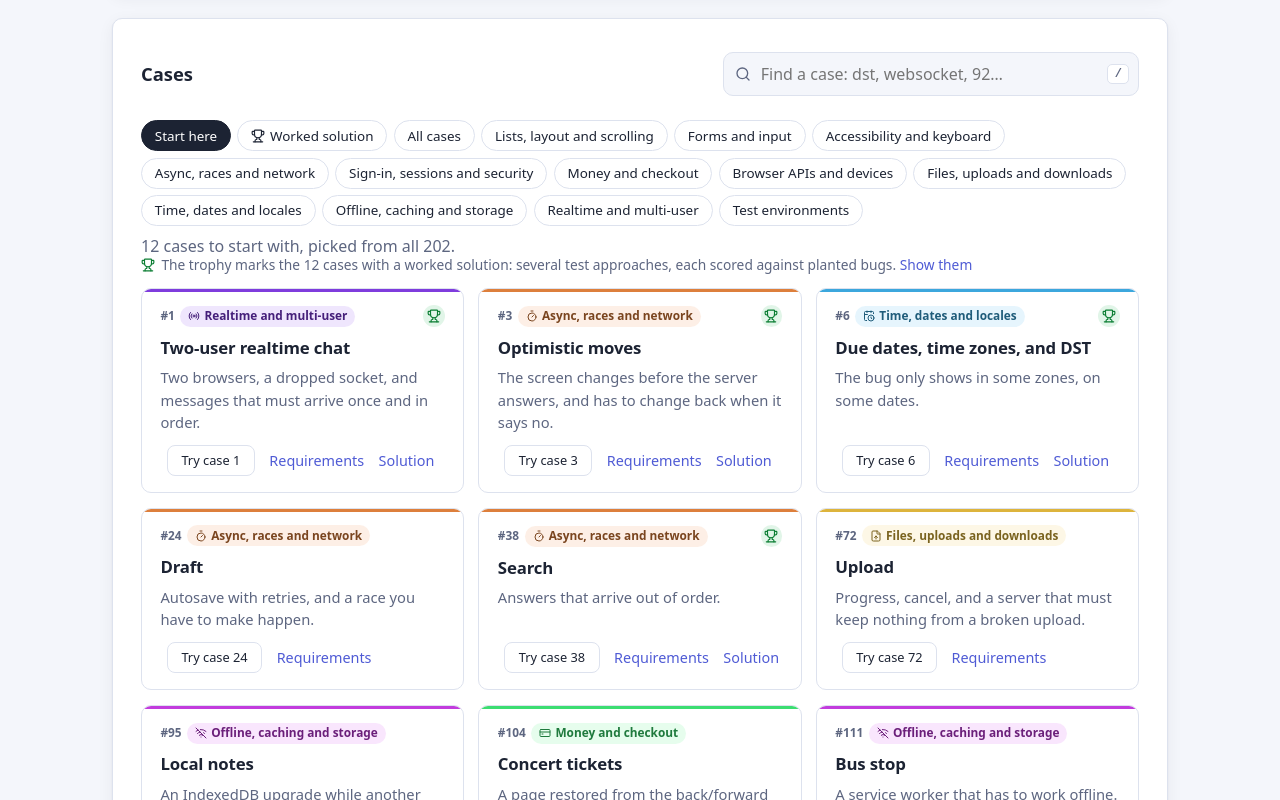
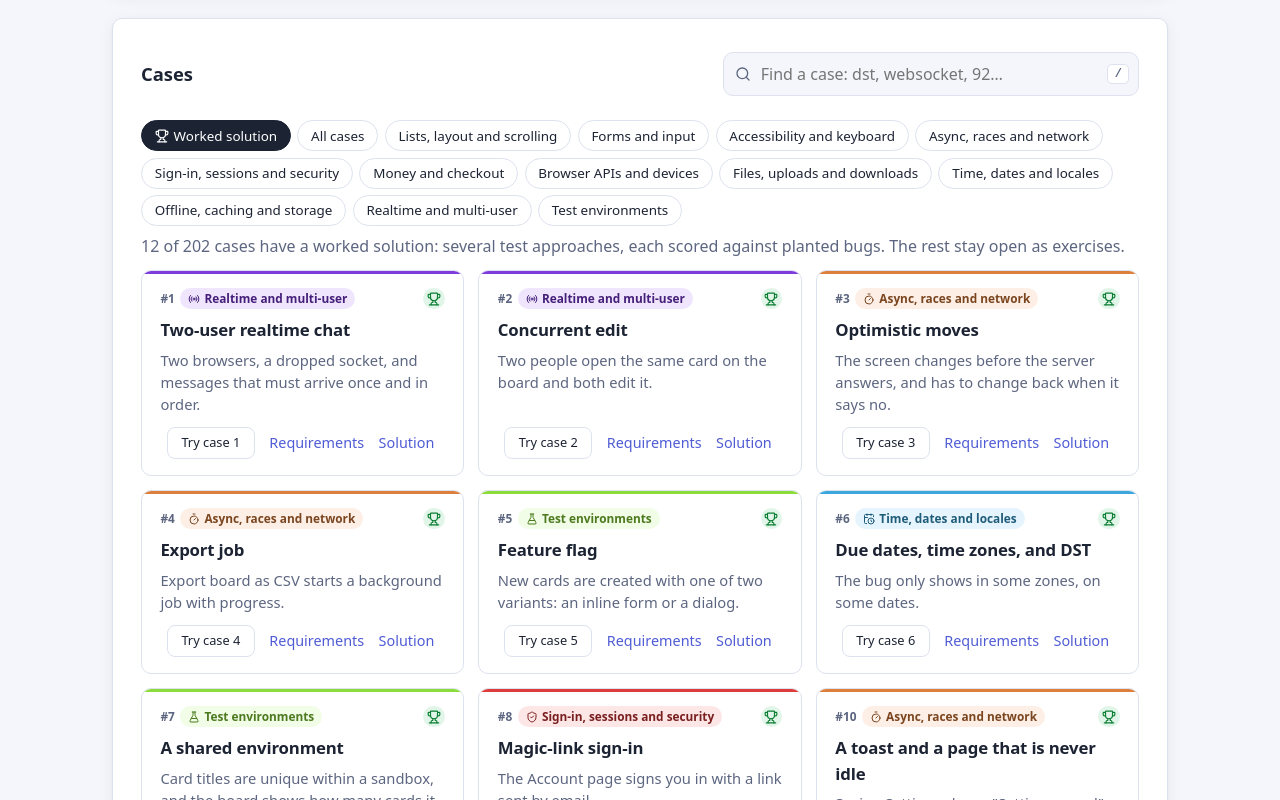
Before and after one commit to bartech-lab/e2e-casebook, a React (Vite) app in the folder web/: page / in a window 1280 px wide. Shown: the part 1480-2280 px from the top of the page. Built offline with nearby package versions, Linux system fonts and the light colour scheme.

Commit message:
Landing: drop the mixed 'Start here' filter; open on the cases with worked solutions

```diff
--- a/web/src/Landing.tsx
+++ b/web/src/Landing.tsx
@@ -7,7 +7,6 @@ import { ThemeToggle } from './ThemeToggle.tsx';
 import { GitHubMark, LogoMark, hueStyle, themeMeta } from './themeMeta.tsx';
 import { BENCHMARK_URL, CASES, REPO_URL, SOLUTIONS_URL, THEMES, docUrl, solutionUrl, type Case } from './cases.ts';
 
-const START_HERE = 'Start here';
 const ALL = 'All cases';
 const SOLVED = 'Worked solution';
 const solvedCount = CASES.filter((c) => c.solution).length;
@@ -18,7 +17,7 @@ export function Landing() {
     mutationFn: async (page: string) => ({ id: (await createSandbox()).id, page }),
     onSuccess: ({ id, page }) => navigate(page ? `/s/${id}/${page}` : `/s/${id}`),
   });
-  const [filter, setFilter] = useState(START_HERE);
+  const [filter, setFilter] = useState(SOLVED);
   const [query, setQuery] = useState('');
   const search = useRef<HTMLInputElement>(null);
   const catalogue = useRef<HTMLElement>(null);
@@ -47,7 +46,6 @@ export function Landing() {
     const q = query.trim().toLowerCase();
     return CASES.filter((c) => {
       if (q) return `${c.n} ${c.title} ${c.summary} ${c.featured ?? ''} ${c.theme}`.toLowerCase().includes(q);
-      if (filter === START_HERE) return c.featured;
       if (filter === SOLVED) return c.solution;
       return filter === ALL || c.theme === filter;
     });
@@ -192,7 +190,7 @@ export function Landing() {
           </label>
         </div>
         <div className="chips" role="group" aria-label="Show">
-          {[START_HERE, SOLVED, ALL, ...THEMES].map((name) => (
+          {[SOLVED, ALL, ...THEMES].map((name) => (
             <button key={name} type="button" aria-pressed={!query && filter === name} onClick={() => pick(name)}>
               {name === SOLVED && <Trophy size={14} aria-hidden="true" />}
               {name}
@@ -233,7 +231,6 @@ export function Landing() {
 function summary(count: number, filter: string, query: string) {
   const total = CASES.length;
   if (query) return `${count} of ${total} cases match.`;
-  if (filter === START_HERE) return `${count} cases to start with, picked from all ${total}.`;
   if (filter === ALL) return `All ${total} cases.`;
   if (filter === SOLVED)
     return `${count} of ${total} cases have a worked solution: several test approaches, each scored against planted bugs. The rest stay open as exercises.`;
```
